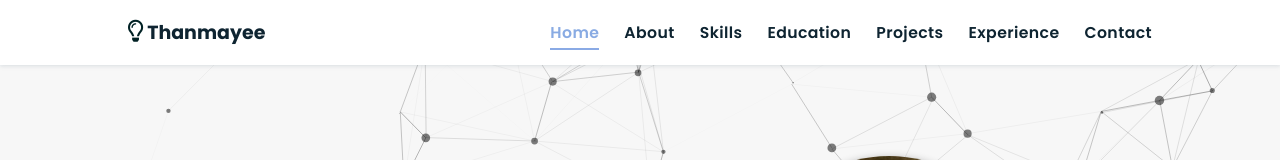
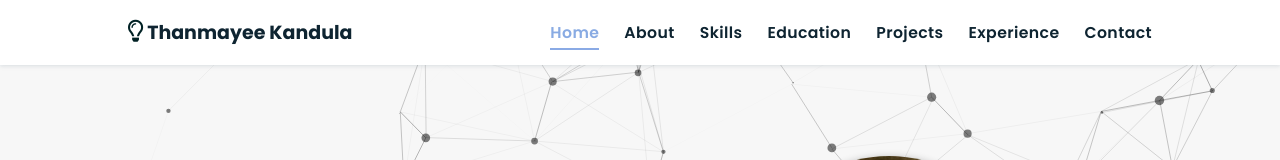
Before and after one commit to KandulaThanmayee/portfolio, a plain HTML site: page index.html in a window 1280 px wide. Shown: the top 160 px of the page. Drawn offline with nearby package versions, Linux system fonts and the light colour scheme.

Commit message:
index.html

```diff
--- a/index.html
+++ b/index.html
@@ -16,10 +16,9 @@
 </head>
 <body>
 
-
 <!-- navbar starts -->
 <header>
-        <a class="logo"><i class="far fa-lightbulb" style="color:#012124;"></i> Thanmayee</a>
+        <a class="logo"><i class="far fa-lightbulb" style="color:#012124;"></i> Thanmayee Kandula</a>
 
         <div id="menu" class="fas fa-bars"></div>
         <nav class="navbar">
@@ -35,7 +34,6 @@
         </nav>
 </header>
 <!-- navbar ends -->
-
 
 <!-- hero section starts -->
 <section class="home" id="home">
```
